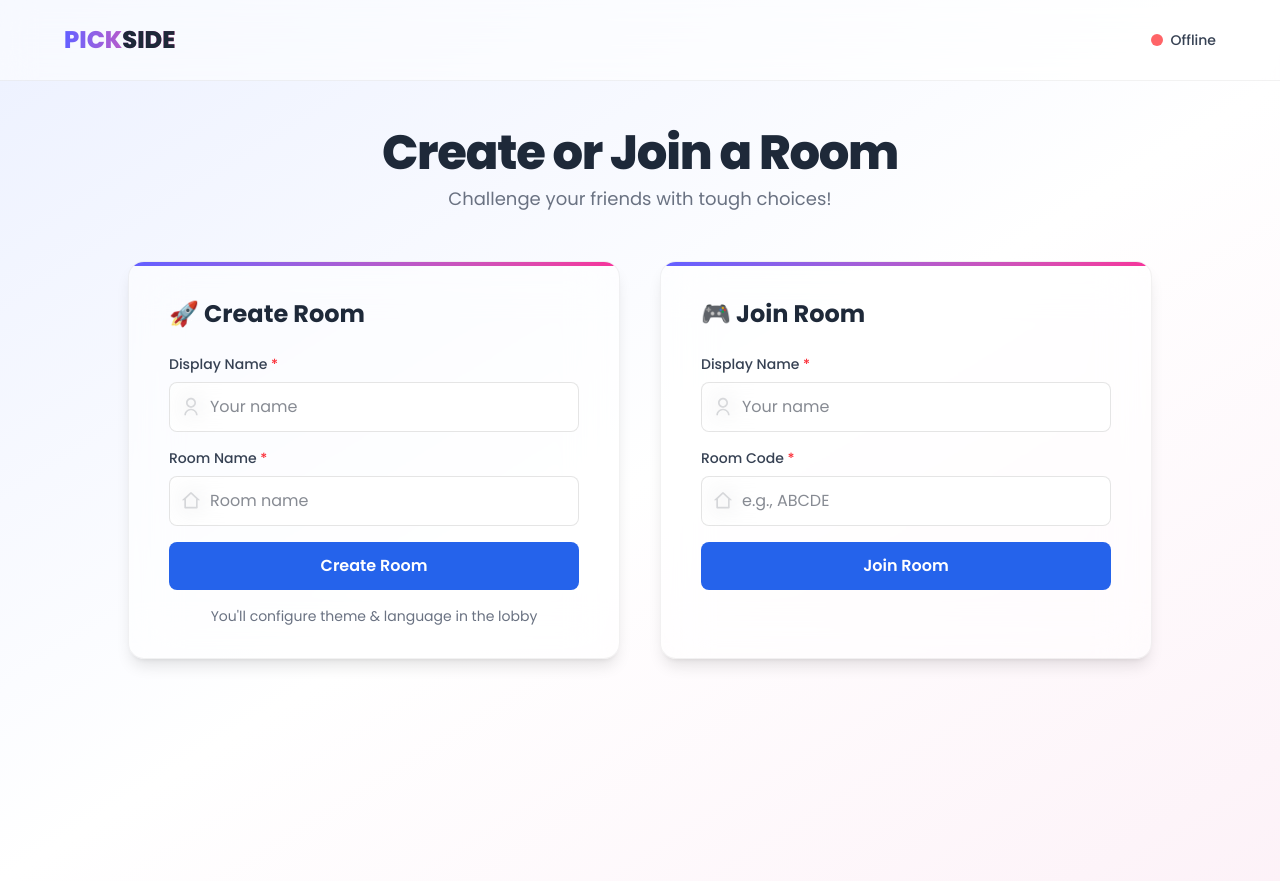
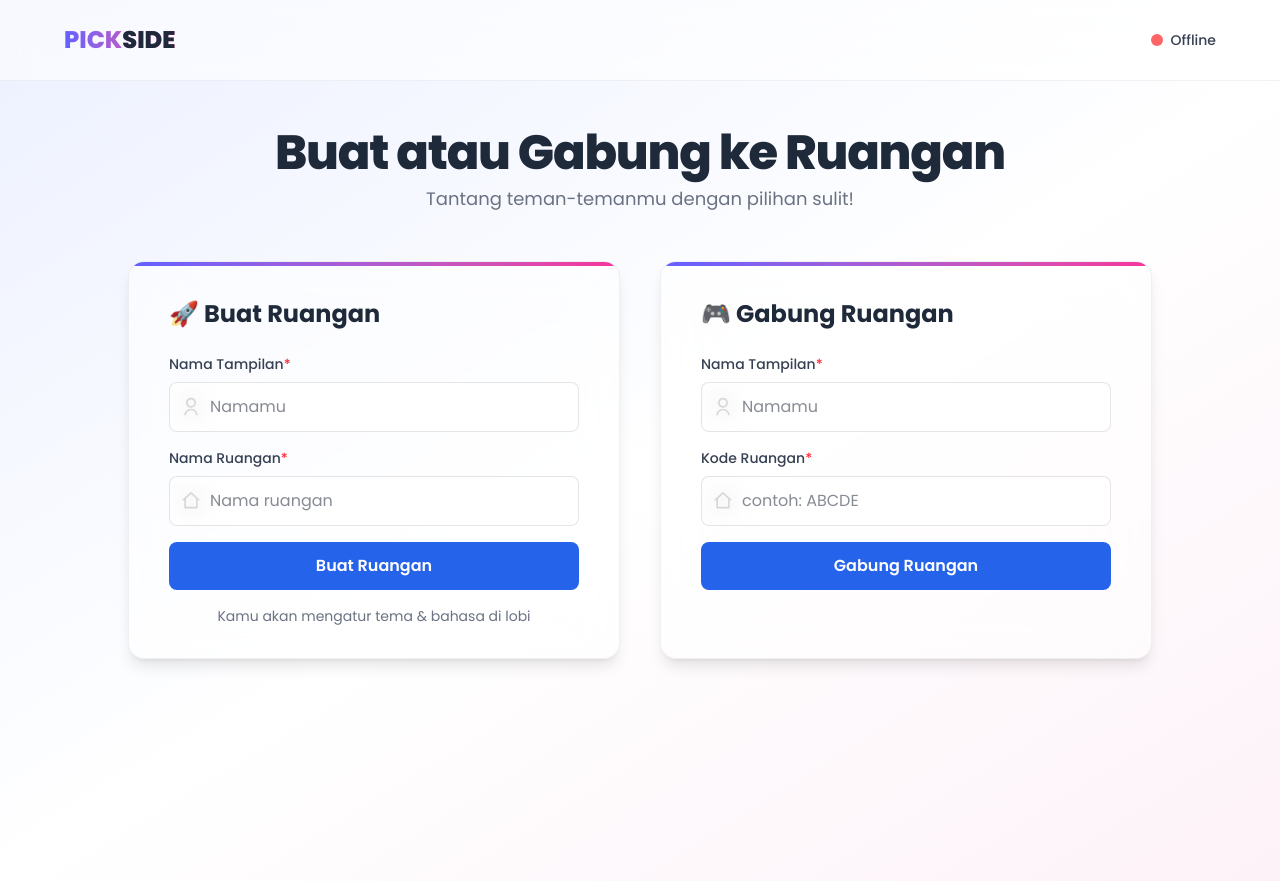
Before and after one commit to GP2-PICKSIDE/GP_PHASE2_PICKSIDE, a React (Vite) app in the folder client/: page /play in a window 1280 px wide. Built offline with nearby package versions, Linux system fonts and the light colour scheme; no server answers.

Commit message:
feat: added lang

```diff
--- a/client/src/components/home/CreateRoomCard.jsx
+++ b/client/src/components/home/CreateRoomCard.jsx
@@ -1,11 +1,17 @@
 import useAllStore from "../../stores";
 import useGameStore from "../../stores/gameStore";
 import { useNavigate } from "react-router";
+
+import en from "../../i18n/en.json";
+import id from "../../i18n/id.json";
+import { LanguageContext } from "../../contexts/context";
+import { useContext } from "react";
 
 const CreateRoomcard = () => {
   const navigate = useNavigate();
   const { FnCreateRoom } = useGameStore();
   const { displayName, roomName, setDisplayName, setRoomName } = useAllStore();
+  const { lang } = useContext(LanguageContext);
 
   const handleCreateRoom = async (e) => {
     try {
@@ -27,7 +33,9 @@ const CreateRoomcard = () => {
     <section className="relative w-full rounded-2xl bg-white/50 backdrop-blur-xl border border-black/5 shadow-lg overflow-hidden hover:shadow-2xl transition">
       <div className="h-1 w-full bg-gradient-to-r from-indigo-500 to-pink-500" />
       <div className="px-8 md:px-10 py-8 flex flex-col gap-6">
-        <h2 className="text-2xl font-bold text-gray-800">🚀 Create Room </h2>
+        <h2 className="text-2xl font-bold text-gray-800">
+          {lang === "en" ? en.createRoom.title : id.createRoom.title}
+        </h2>
 
         <form onSubmit={handleCreateRoom} className="flex flex-col gap-4">
           {/* Display name */}
@@ -35,7 +43,10 @@ const CreateRoomcard = () => {
             <label
               htmlFor="displayName"
               className="text-sm text-gray-700 font-medium">
-              Display Name <span className="text-red-500">*</span>
+              {lang === "en"
+                ? en.createRoom.displayName
+                : id.createRoom.displayName}
+              <span className="text-red-500">*</span>
             </label>
 
             <div className="relative">
@@ -52,7 +63,11 @@ const CreateRoomcard = () => {
                 type="text"
                 value={displayName}
                 onChange={(e) => setDisplayName(e.target.value)}
-                placeholder="Your name"
+                placeholder={
+                  lang === "en"
+                    ? en.createRoom.placeholderName
+                    : id.createRoom.placeholderName
+                }
                 className={baseInput}
               />
             </div>
@@ -63,7 +78,8 @@ const CreateRoomcard = () => {
             <label
               htmlFor="roomName"
               className="text-sm text-gray-700 font-medium">
-              Room Name <span className="text-red-500">*</span>
+              {lang === "en" ? en.createRoom.roomName : id.createRoom.roomName}
+              <span className="text-red-500">*</span>
             </label>
             <div className="relative">
               <svg
@@ -79,7 +95,11 @@ const CreateRoomcard = () => {
                 type="text"
                 value={roomName}
                 onChange={(e) => setRoomName(e.target.value)}
-                placeholder="Room name"
+                placeholder={
+                  lang === "en"
+                    ? en.createRoom.placeholderRoom
+                    : id.createRoom.placeholderRoom
+                }
                 className={baseInput}
               />
             </div>
@@ -88,11 +108,11 @@ const CreateRoomcard = () => {
           <button
             type="submit"
             className={`w-full rounded-lg px-6 py-3 font-semibold text-white transition transform cursor-pointer bg-primary`}>
-            Create Room
+            {lang === "en" ? en.createRoombutton : id.createRoom.button}
           </button>
 
           <p className="text-center text-gray-500 text-sm">
-            You'll configure theme & language in the lobby
+            {lang === "en" ? en.createRoom.note : id.createRoom.note}
           </p>
         </form>
       </div>
--- a/client/src/components/home/JoinRoomCard.jsx
+++ b/client/src/components/home/JoinRoomCard.jsx
@@ -1,11 +1,17 @@
 import { useNavigate } from "react-router";
 import useAllStore from "../../stores";
 import useGameStore from "../../stores/gameStore";
+
+import en from "../../i18n/en.json";
+import id from "../../i18n/id.json";
+import { LanguageContext } from "../../contexts/context";
+import { useContext } from "react";
 
 const JoinRoomCard = () => {
   const navigate = useNavigate();
   const { FnJoinRoom } = useGameStore();
   const { displayName, roomCode, setRoomCode, setDisplayName } = useAllStore();
+  const { lang } = useContext(LanguageContext);
 
   const hanldeJoinRoom = async (e) => {
     try {
@@ -27,24 +33,28 @@ const JoinRoomCard = () => {
     <section className="relative w-full rounded-2xl bg-white/50 backdrop-blur-xl border border-black/5 shadow-lg overflow-hidden hover:shadow-2xl transition">
       <div className="h-1 w-full bg-gradient-to-r from-indigo-500 to-pink-500" />
       <div className="px-8 md:px-10 py-8 flex flex-col gap-6">
-        <h2 className="text-2xl font-bold text-gray-800">🎮 Join Room</h2>
+        <h2 className="text-2xl font-bold text-gray-800">
+          {" "}
+          {lang === "en" ? en.joinRoom.title : id.joinRoom.title}
+        </h2>
 
         <form onSubmit={hanldeJoinRoom} className="flex flex-col gap-4">
           {/* Display name */}
           <div className="flex flex-col gap-2">
             <label
               htmlFor="displayName"
-              className="text-sm text-gray-700 font-medium"
-            >
-              Display Name <span className="text-red-500">*</span>
+              className="text-sm text-gray-700 font-medium">
+              {lang === "en"
+                ? en.joinRoom.displayName
+                : id.joinRoom.displayName}
+              <span className="text-red-500">*</span>
             </label>
             <div className="relative">
               <svg
                 className="absolute left-3 top-1/2 -translate-y-1/2 h-5 w-5 text-gray-900"
                 xmlns="http://www.w3.org/2000/svg"
                 viewBox="0 0 24 24"
-                fill="currentColor"
-              >
+                fill="currentColor">
                 <path fill="none" d="M0 0h24v24H0z"></path>
                 <path d="M4 22C4 17.5817 7.58172 14 12 14C16.4183 14 20 17.5817 20 22H18C18 18.6863 15.3137 16 12 16C8.68629 16 6 18.6863 6 22H4ZM12 13C8.685 13 6 10.315 6 7C6 3.685 8.685 1 12 1C15.315 1 18 3.685 18 7C18 10.315 15.315 13 12 13ZM12 11C14.21 11 16 9.21 16 7C16 4.79 14.21 3 12 3C9.79 3 8 4.79 8 7C8 9.21 9.79 11 12 11Z"></path>
               </svg>
@@ -53,7 +63,11 @@ const JoinRoomCard = () => {
                 type="text"
                 value={displayName}
                 onChange={(e) => setDisplayName(e.target.value)}
-                placeholder="Your name"
+                placeholder={
+                  lang === "en"
+                    ? en.joinRoom.placeholderName
+                    : id.joinRoom.placeholderName
+                }
                 className={baseInput}
               />
             </div>
@@ -63,17 +77,16 @@ const JoinRoomCard = () => {
           <div className="flex flex-col gap-2">
             <label
               htmlFor="roomCode"
-              className="text-sm text-gray-700 font-medium"
-            >
-              Room Code <span className="text-red-500">*</span>
+              className="text-sm text-gray-700 font-medium">
+              {lang === "en" ? en.joinRoom.roomCode : id.joinRoom.roomCode}
+              <span className="text-red-500">*</span>
             </label>
             <div className="relative">
               <svg
                 className="absolute left-3 top-1/2 -translate-y-1/2 h-5 w-5 text-gray-900"
                 xmlns="http://www.w3.org/2000/svg"
                 viewBox="0 0 24 24"
-                fill="currentColor"
-              >
+                fill="currentColor">
                 <path fill="none" d="M0 0h24v24H0z"></path>
                 <path d="M19 21H5C4.44772 21 4 20.5523 4 20V11L1 11L11.3273 1.6115C11.7087 1.26475 12.2913 1.26475 12.6727 1.6115L23 11L20 11V20C20 20.5523 19.5523 21 19 21ZM6 19H18V9.15745L12 3.7029L6 9.15745V19Z"></path>
               </svg>
@@ -82,7 +95,11 @@ const JoinRoomCard = () => {
                 type="text"
                 value={roomCode}
                 onChange={(e) => setRoomCode(e.target.value)}
-                placeholder="e.g., ABCDE"
+                placeholder={
+                  lang === "en"
+                    ? en.joinRoom.placeholderCode
+                    : id.joinRoom.placeholderCode
+                }
                 className={baseInput}
               />
             </div>
@@ -90,9 +107,8 @@ const JoinRoomCard = () => {
 
           <button
             type="submit"
-            className={`w-full rounded-lg px-6 py-3 font-semibold text-white transition transform cursor-pointer bg-primary`}
-          >
-            Join Room
+            className={`w-full rounded-lg px-6 py-3 font-semibold text-white transition transform cursor-pointer bg-primary`}>
+            {lang === "en" ? en.joinRoom.button : id.joinRoom.button}
           </button>
         </form>
       </div>
--- a/client/src/components/room/lobby/HostSettingCard.jsx
+++ b/client/src/components/room/lobby/HostSettingCard.jsx
@@ -3,10 +3,16 @@ import useAllStore from "../../../stores";
 import useGameStore from "../../../stores/gameStore";
 import useSocketStore from "../../../stores/socketStore";
 
+import en from "../../../i18n/en.json";
+import id from "../../../i18n/id.json";
+import { LanguageContext } from "../../../contexts/context";
+import { useContext } from "react";
+
 const HostSettingCard = () => {
   const { isHost, settings, FnStartRoom } = useGameStore();
   const { setRoomTheme, setRoomLang, setTotalRounds } = useAllStore();
   const { socketState } = useSocketStore();
+  const { lang } = useContext(LanguageContext);
 
   const themes = ["funny", "life", "food", "friends", "travel"];
 
@@ -39,14 +45,14 @@ const HostSettingCard = () => {
   return (
     <section className="w-full rounded-2xl bg-white/60 backdrop-blur-xl border border-black/5 shadow-lg px-8 md:px-12 py-10 transition hover:shadow-2xl">
       <h2 className="text-xl font-bold tracking-tight text-gray-900">
-        Room Settings
+        {lang === "en" ? en.hostSettings.title : id.hostSettings.title}
       </h2>
 
       <form onSubmit={handleStart} className="mt-6 flex flex-col gap-5">
         {/* Theme */}
         <div className="grid grid-cols-1 sm:grid-cols-3 items-center gap-3">
           <label htmlFor="theme" className={labelCls}>
-            Theme
+            {lang === "en" ? en.hostSettings.theme : id.hostSettings.theme}
           </label>
           <div className="sm:col-span-2">
             <select
@@ -54,8 +60,7 @@ const HostSettingCard = () => {
               className={baseInput}
               onChange={(e) => setRoomTheme(e.target.value)}
               value={settings?.theme}
-              disabled={disabled}
-            >
+              disabled={disabled}>
               {themes.map((theme) => (
                 <option key={theme} value={theme}>
                   {theme.charAt(0).toUpperCase() + theme.slice(1)}
@@ -68,7 +73,9 @@ const HostSettingCard = () => {
         {/* Language */}
         <div className="grid grid-cols-1 sm:grid-cols-3 items-center gap-3">
           <label htmlFor="language" className={labelCls}>
-            Language
+            {lang === "en"
+              ? en.hostSettings.language
+              : id.hostSettings.language}
           </label>
           <div className="sm:col-span-2">
             <select
@@ -76,8 +83,7 @@ const HostSettingCard = () => {
               value={settings?.lang}
               onChange={(e) => setRoomLang(e.target.value)}
               className={baseInput}
-              disabled={disabled}
-            >
+              disabled={disabled}>
               <option value="en">English</option>
               <option value="id">Indonesia</option>
             </select>
@@ -87,7 +93,7 @@ const HostSettingCard = () => {
         {/* Rounds */}
         <div className="grid grid-cols-1 sm:grid-cols-3 items-center gap-3">
           <label htmlFor="totalRounds" className={labelCls}>
-            Rounds
+            {lang === "en" ? en.hostSettings.rounds : id.hostSettings.rounds}
           </label>
           <div className="sm:col-span-2">
             <input
@@ -99,7 +105,9 @@ const HostSettingCard = () => {
               max={10}
               disabled={disabled}
               className={baseInput}
-              placeholder="Rounds"
+              placeholder={
+                lang === "en" ? en.hostSettings.rounds : id.hostSettings.rounds
+              }
               inputMode="numeric"
             />
             <p className="mt-1 text-xs text-gray-500">Min 1 - Max 10</p>
@@ -116,12 +124,13 @@ const HostSettingCard = () => {
                 disabled
                   ? "bg-indigo-300 cursor-not-allowed"
                   : "bg-gradient-to-r from-indigo-600 to-pink-600 hover:scale-[1.02] hover:shadow-lg"
-              }`}
-          >
+              }`}>
             {isStarting ? "Starting…" : "Start Game"}
           </button>
           <p className="text-center text-gray-500 text-xs mt-2">
-            Settings are locked after the game starts.
+            {lang === "en"
+              ? en.hostSettings.lockedNote
+              : id.hostSettings.lockedNote}
           </p>
         </div>
       </form>
--- a/client/src/components/room/lobby/Lobby.jsx
+++ b/client/src/components/room/lobby/Lobby.jsx
@@ -1,14 +1,21 @@
 import HostSettingCard from "./HostSettingCard";
 import PlayersCard from "./PlayersCard";
 
+import en from "../../../i18n/en.json";
+import id from "../../../i18n/id.json";
+import { LanguageContext } from "../../../contexts/context";
+import { useContext } from "react";
+
 const Lobby = ({ code, roomName }) => {
+  const { lang } = useContext(LanguageContext);
   return (
     <>
       {/* Header */}
       <div className="mb-6 flex items-center justify-between gap-3 flex-wrap">
         <div>
           <h1 className="text-3xl md:text-4xl font-extrabold tracking-tight text-gray-900">
-            Room {roomName}
+            {lang === "en" ? en.lobby.title : id.lobby.title} {""}
+            {roomName}
           </h1>
           <div className="mt-2 h-1 w-24 rounded-full bg-gradient-to-r from-indigo-500 to-pink-500" />
         </div>
@@ -19,21 +26,19 @@ const Lobby = ({ code, roomName }) => {
             type="button"
             title="Copy room code"
             onClick={() => navigator.clipboard.writeText(code)}
-            className="cursor-pointer inline-flex items-center gap-2 rounded-full border border-black/10 bg-white/70 backdrop-blur-md px-4 py-2 text-sm text-gray-700 shadow-sm hover:shadow-md hover:bg-white transition"
-          >
+            className="cursor-pointer inline-flex items-center gap-2 rounded-full border border-black/10 bg-white/70 backdrop-blur-md px-4 py-2 text-sm text-gray-700 shadow-sm hover:shadow-md hover:bg-white transition">
             <span className="font-mono tracking-wide">{code}</span>
             <svg
               className="w-4 h-4 opacity-70"
               xmlns="http://www.w3.org/2000/svg"
               viewBox="0 0 24 24"
-              fill="currentColor"
-            >
+              fill="currentColor">
               <path fill="none" d="M0 0h24v24H0z"></path>
               <path d="M7 6V3a1 1 0 0 1 1-1h12a1 1 0 0 1 1 1v14a1 1 0 0 1-1 1h-3v3a1 1 0 0 1-1 1H4a1 1 0 0 1-1-1V7a1 1 0 0 1 1-1h3Zm-2 2v12h10V8H5Zm4-2h8v10h2V4H9v2Z"></path>
             </svg>
           </button>
           <p className="text-xs text-gray-500 mt-1">
-            Share this code to invite friends 🚀
+            {lang === "en" ? en.lobby.shareNote : id.lobby.shareNote}
           </p>
         </div>
       </div>
--- /dev/null
+++ b/client/src/contexts/context.jsx
@@ -0,0 +1,13 @@
+import { createContext, useState } from "react";
+
+export const LanguageContext = createContext();
+
+export const LanguageProvider = ({ children }) => {
+  const [lang, setLang] = useState("en");
+
+  return (
+    <LanguageContext.Provider value={(lang, setLang)}>
+      {children}
+    </LanguageContext.Provider>
+  );
+};
--- a/client/src/i18n/en.json
+++ b/client/src/i18n/en.json
@@ -29,7 +29,7 @@
     "notFound": "Room not found"
   },
   "lobby": {
-    "title": "Room {roomName}",
+    "title": "Room",
     "copyCode": "Copy room code",
     "shareNote": "Share this code to invite friends 🚀"
   },
--- a/client/src/i18n/id.json
+++ b/client/src/i18n/id.json
@@ -29,7 +29,7 @@
     "notFound": "Ruangan tidak ditemukan"
   },
   "lobby": {
-    "title": "Ruangan {roomName}",
+    "title": "Ruangan",
     "copyCode": "Salin kode ruangan",
     "shareNote": "Bagikan kode ini untuk mengundang teman 🚀"
   },
--- a/client/src/main.jsx
+++ b/client/src/main.jsx
@@ -1,4 +1,3 @@
-import { StrictMode } from "react";
 import { createRoot } from "react-dom/client";
 import { BrowserRouter, Route, Routes } from "react-router";
 import "./index.css";
@@ -7,17 +6,18 @@ import HomePage from "./views/HomePage";
 import RootLayout from "./layouts/RootLayout";
 import RoomPage from "./views/RoomPage";
 import MainPage from "./views/MainLandingPage";
+import { LanguageProvider } from "./contexts/context";
 
 createRoot(document.getElementById("root")).render(
-
   <BrowserRouter>
+    <LanguageProvider>
       <Routes>
         <Route path="/" element={<MainPage />} />
-
         <Route element={<RootLayout />}>
           <Route path="/play" element={<HomePage />} />
           <Route path="/room" element={<RoomPage />} />
         </Route>
       </Routes>
+    </LanguageProvider>
   </BrowserRouter>
 );
--- a/client/src/views/HomePage.jsx
+++ b/client/src/views/HomePage.jsx
@@ -1,15 +1,21 @@
 import CreateRoomcard from "../components/home/CreateRoomCard";
 import JoinRoomCard from "../components/home/JoinRoomCard";
 
+import en from "../i18n/en.json";
+import id from "../i18n/id.json";
+import { LanguageContext } from "../contexts/context";
+import { useContext } from "react";
+
 const HomePage = () => {
+  const { lang } = useContext(LanguageContext);
   return (
     <div className="min-h-screen px-6 md:px-10 py-12 bg-gradient-to-br from-indigo-50 via-white to-pink-50">
       <header className="text-center mb-12">
         <h1 className="text-4xl md:text-5xl font-extrabold tracking-tight text-gray-800">
-          Create or Join a Room
+          {lang === "en" ? en.home.title : id.home.title}
         </h1>
         <p className="text-gray-500 mt-2 text-lg">
-          Challenge your friends with tough choices!
+          {lang === "en" ? en.home.subtitle : id.home.subtitle}
         </p>
       </header>
 
--- a/client/src/views/MainLandingPage.jsx
+++ b/client/src/views/MainLandingPage.jsx
@@ -1,6 +1,13 @@
 import { Link } from "react-router";
 
+import en from "../i18n/en.json";
+import id from "../i18n/id.json";
+import { LanguageContext } from "../contexts/context";
+import { useContext } from "react";
+
 const MainPage = () => {
+  const { lang } = useContext(LanguageContext);
+
   return (
     <div className="bg-gradient-to-br from-indigo-50 via-white to-pink-50 min-h-screen flex items-center justify-center">
       <div className="flex flex-col items-center gap-6 text-center px-6 animate-fade-up">
@@ -11,18 +18,17 @@ const MainPage = () => {
 
         {/* Subtitle */}
         <p className="text-2xl md:text-3xl font-semibold text-gray-800">
-          Ready to pick your side?
+          {lang === "en" ? en.main.subtitle : id.main.subtitle}
         </p>
         <p className="text-gray-500 max-w-lg">
-          Click the button below to start the game
+          {lang === "en" ? en.main.description : id.main.description}
         </p>
 
         {/* CTA */}
         <Link
           to="/play"
-          className="bg-indigo-600 hover:bg-indigo-700 text-white px-10 py-4 rounded-xl font-semibold shadow-lg transition transform hover:scale-[1.03]"
-        >
-          Start
+          className="bg-indigo-600 hover:bg-indigo-700 text-white px-10 py-4 rounded-xl font-semibold shadow-lg transition transform hover:scale-[1.03]">
+          {lang === "en" ? en.main.startButton : id.main.startButton}
         </Link>
       </div>
     </div>
--- a/client/src/views/RoomPage.jsx
+++ b/client/src/views/RoomPage.jsx
@@ -4,14 +4,20 @@ import Reveal from "../components/room/reveal/Reveal";
 import Summary from "../components/room/summary/Summary";
 import useGameStore from "../stores/gameStore";
 
+import en from "../i18n/en.json";
+import id from "../i18n/id.json";
+import { LanguageContext } from "../contexts/context";
+import { useContext } from "react";
+
 const RoomPage = () => {
   const { roomName, code, gameState } = useGameStore();
+  const { lang } = useContext(LanguageContext);
 
   return (
     <div className="min-h-screen px-6 md:px-10 py-10 bg-gradient-to-br from-indigo-50 via-white to-pink-50">
       {gameState === "idle" && (
         <div className="max-w-4xl mx-auto text-center text-gray-600">
-          Room not found
+          {lang === "en" ? en.room.notFound : id.room.notFound}
         </div>
       )}
 
```
Lines whose indentation alone changed are shown as unchanged.
